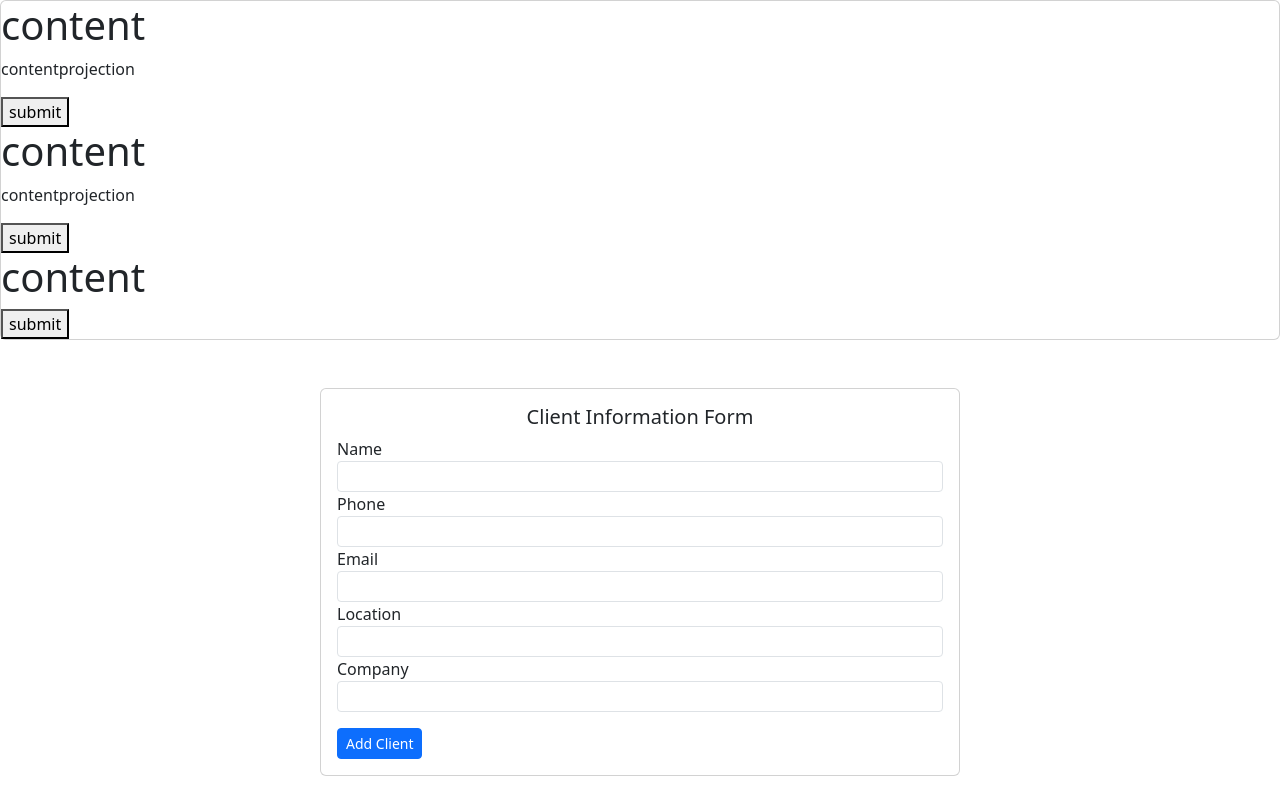
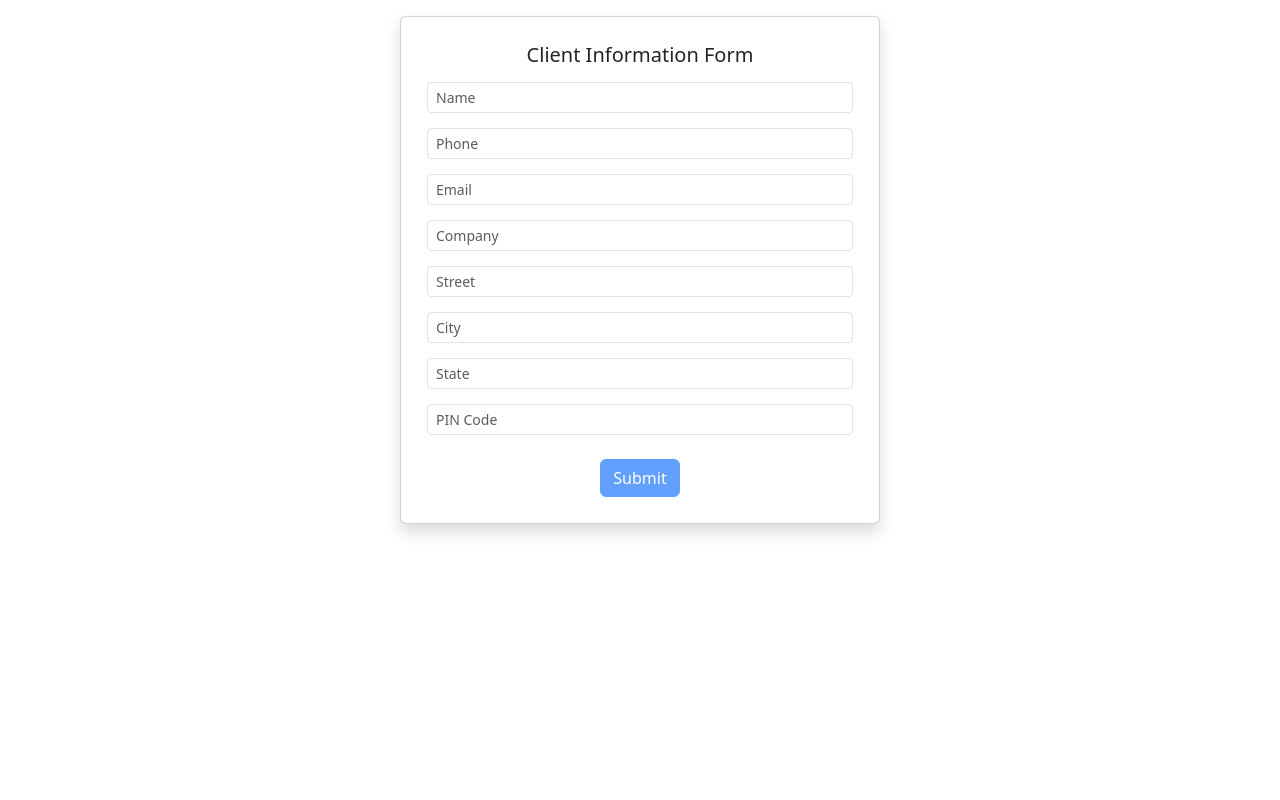
Before and after one commit to github-vandhana/Crud, an Angular app: page /add in a window 1280 px wide. Built offline with nearby package versions, Linux system fonts and the light colour scheme.

Commit message:
changes reactive form

```diff
--- a/src/app/app.component.html
+++ b/src/app/app.component.html
@@ -1,5 +1,5 @@
 
-<div class="card">
+<!-- <div class="card">
   <app-content-projection>
     <h1 class="header">content</h1>
     <button class="right">submit</button>
@@ -14,6 +14,6 @@
   </div>
 
 
-</div>
+</div> -->
 
 <router-outlet></router-outlet>
--- a/src/app/app.component.ts
+++ b/src/app/app.component.ts
@@ -6,7 +6,7 @@ import { ContentProjectionComponent } from './content-projection/content-project
 @Component({
   selector: 'app-root',
   standalone: true,
-  imports: [CommonModule, RouterOutlet,ContentProjectionComponent],
+  imports: [CommonModule, RouterOutlet,ContentProjectionComponent,],
   templateUrl: './app.component.html',
   styleUrl: './app.component.css'
 })
--- a/src/app/edit/client-details-edit/client-details-edit.component.html
+++ b/src/app/edit/client-details-edit/client-details-edit.component.html
@@ -1,28 +1,26 @@
 <div class="d-flex justify-content-center mt-5">
-  <div class="card" style="width: 40rem;">
+  <div class="card">
     <div class="card-body">
-      <h5 class="card-title text-center">Client Information Edit Form</h5>
+      <h5 class="card-title text-center">Client Information Form</h5>
 
       <form (ngSubmit)="onSubmit()" >
         <div class="form-group">
-          <label for="name">Name</label>
-          <input type="text" class="form-control form-control-sm" id="name" formControlName="name" required>
+
+          <input type="text" class="form-control form-control-sm" id="name" formControlName="name">
         </div>
         <div class="form-group">
-          <label for="phone">Phone</label>
-          <input type="text" class="form-control form-control-sm" id="phone" formControlName="phone" required pattern="^[0-9]*$">
+          <input type="text" class="form-control form-control-sm" id="phone" formControlName="phone">
         </div>
         <div class="form-group">
-          <label for="email">Email</label>
-          <input type="email" class="form-control form-control-sm" id="email" formControlName="email" required>
+          <input type="email" class="form-control form-control-sm" id="email" formControlName="email">
         </div>
         <div class="form-group">
           <label for="location">Location</label>
-          <input type="text" class="form-control form-control-sm" id="location" formControlName="location" required>
+          <input type="text" class="form-control form-control-sm" id="location" formControlName="location">
         </div>
         <div class="form-group">
           <label for="company">Company</label>
-          <input type="text" class="form-control form-control-sm" id="company" formControlName="company" required>
+          <input type="text" class="form-control form-control-sm" id="company" formControlName="company">
         </div>
         <button type="submit" class="btn btn-primary btn-sm mt-3">Submit</button>
       </form>
--- a/src/app/new-client/client-add-details/client-add-details.component.css
+++ b/src/app/new-client/client-add-details/client-add-details.component.css
@@ -0,0 +1,7 @@
+input{
+  margin-top: 15px;
+}
+
+.card{
+  padding: 10px;
+}
--- a/src/app/new-client/client-add-details/client-add-details.component.html
+++ b/src/app/new-client/client-add-details/client-add-details.component.html
@@ -1,32 +1,62 @@
-<div class="d-flex justify-content-center mt-5">
-  <div class="card" style="width: 40rem;">
+<div class="d-flex justify-content-center mt-3">
+  <div class="card shadow" style="width: 30rem;">
     <div class="card-body">
       <h5 class="card-title text-center">Client Information Form</h5>
-
-      <form (ngSubmit)="onSubmit()" >
+      <form [formGroup]="clientForm" (ngSubmit)="onSubmit()">
         <div class="form-group">
-          <label for="name">Name</label>
-          <input type="text" class="form-control form-control-sm" id="name" formControlName="name" required>
+          <input type="text" class="form-control form-control-sm" id="name" formControlName="name" placeholder="Name">
+          <div *ngIf="clientForm.controls['name']?.invalid && clientForm.controls['name']?.touched" class="text-danger">
+            Name is required
+          </div>
         </div>
         <div class="form-group">
-          <label for="phone">Phone</label>
-          <input type="text" class="form-control form-control-sm" id="phone" formControlName="phone" required pattern="^[0-9]*$">
+          <input type="text" class="form-control form-control-sm" id="phone" formControlName="phone" placeholder="Phone">
+          <div *ngIf="clientForm.controls['phone']?.invalid && clientForm.controls['phone']?.touched" class="text-danger">
+            Enter a valid 10-digit phone number
+          </div>
         </div>
         <div class="form-group">
-          <label for="email">Email</label>
-          <input type="email" class="form-control form-control-sm" id="email" formControlName="email" required>
+          <input type="email" class="form-control form-control-sm" id="email" formControlName="email" placeholder="Email">
+          <div *ngIf="clientForm.controls['email']?.invalid && clientForm.controls['email']?.touched" class="text-danger">
+            Enter a valid email address
+          </div>
         </div>
         <div class="form-group">
-          <label for="location">Location</label>
-          <input type="text" class="form-control form-control-sm" id="location" formControlName="location" required>
+          <input type="text" class="form-control form-control-sm" id="company" formControlName="company" placeholder="Company">
+          <div *ngIf="clientForm.controls['company']?.invalid && clientForm.controls['company']?.touched" class="text-danger">
+            Company is required
+          </div>
         </div>
-        <div class="form-group">
-          <label for="company">Company</label>
-          <input type="text" class="form-control form-control-sm" id="company" formControlName="company" required>
+        <div formGroupName="address">
+          <div class="form-group">
+            <input type="text" class="form-control form-control-sm" id="street" formControlName="street" placeholder="Street">
+            <div *ngIf="clientForm.get('address')?.get('street')?.invalid && clientForm.get('address')?.get('street')?.touched" class="text-danger">
+              Street is required
+            </div>
+          </div>
+          <div class="form-group">
+            <input type="text" class="form-control form-control-sm" id="city" formControlName="city" placeholder="City">
+            <div *ngIf="clientForm.get('address')?.get('city')?.invalid && clientForm.get('address')?.get('city')?.touched" class="text-danger">
+              City is required
+            </div>
+          </div>
+          <div class="form-group">
+            <input type="text" class="form-control form-control-sm" id="state" formControlName="state" placeholder="State">
+            <div *ngIf="clientForm.get('address')?.get('state')?.invalid && clientForm.get('address')?.get('state')?.touched" class="text-danger">
+              State is required
+            </div>
+          </div>
+          <div class="form-group">
+            <input type="text" class="form-control form-control-sm" id="pincode" formControlName="pincode" placeholder="PIN Code">
+            <div *ngIf="clientForm.get('address')?.get('pincode')?.invalid && clientForm.get('address')?.get('pincode')?.touched" class="text-danger">
+              Enter a valid 6-digit PIN code
+            </div>
+          </div>
         </div>
-        <button type="submit" class="btn btn-primary btn-sm mt-3">Add Client</button>
+        <div class="d-flex justify-content-center">
+          <button type="submit" class="btn btn-primary mt-4" [disabled]="clientForm.invalid">Submit</button>
+        </div>
       </form>
-
     </div>
   </div>
 </div>
--- a/src/app/new-client/client-add-details/client-add-details.component.ts
+++ b/src/app/new-client/client-add-details/client-add-details.component.ts
@@ -1,14 +1,35 @@
-import { Component } from '@angular/core';
+import { CommonModule, NgFor, NgIf } from '@angular/common';
+import { Component} from '@angular/core';
+import { FormControl, FormGroup, ReactiveFormsModule, Validators } from '@angular/forms';
 
 @Component({
   selector: 'app-client-add-details',
   standalone: true,
-  imports: [],
+  imports: [ReactiveFormsModule,CommonModule,NgFor,NgIf],
   templateUrl: './client-add-details.component.html',
   styleUrl: './client-add-details.component.css'
 })
 export class ClientAddDetailsComponent {
-  onSubmit(){
 
+
+  clientForm = new FormGroup({
+    name: new FormControl('', [Validators.required]),
+    phone: new FormControl('', [Validators.required, Validators.pattern(/^\d{10}$/)]),
+    email: new FormControl('', [Validators.required, Validators.email]),
+    company: new FormControl('',[Validators.required]),
+    address: new FormGroup({
+      street: new FormControl('',[Validators.required]),
+      city: new FormControl('',[Validators.required]),
+      state: new FormControl('',[Validators.required]),
+      pincode: new FormControl('',[Validators.required])
+    })
+  });
+
+  onSubmit() {
+    if (this.clientForm.valid) {
+      console.log(this.clientForm.value);
+    } else {
+      console.error('Form is invalid');
+    }
   }
 }
```
Also changed, not shown: src/app/client-details.service.ts (added, +9 -0 lines), 1 other file (tests, documents, lock files or other folders).
